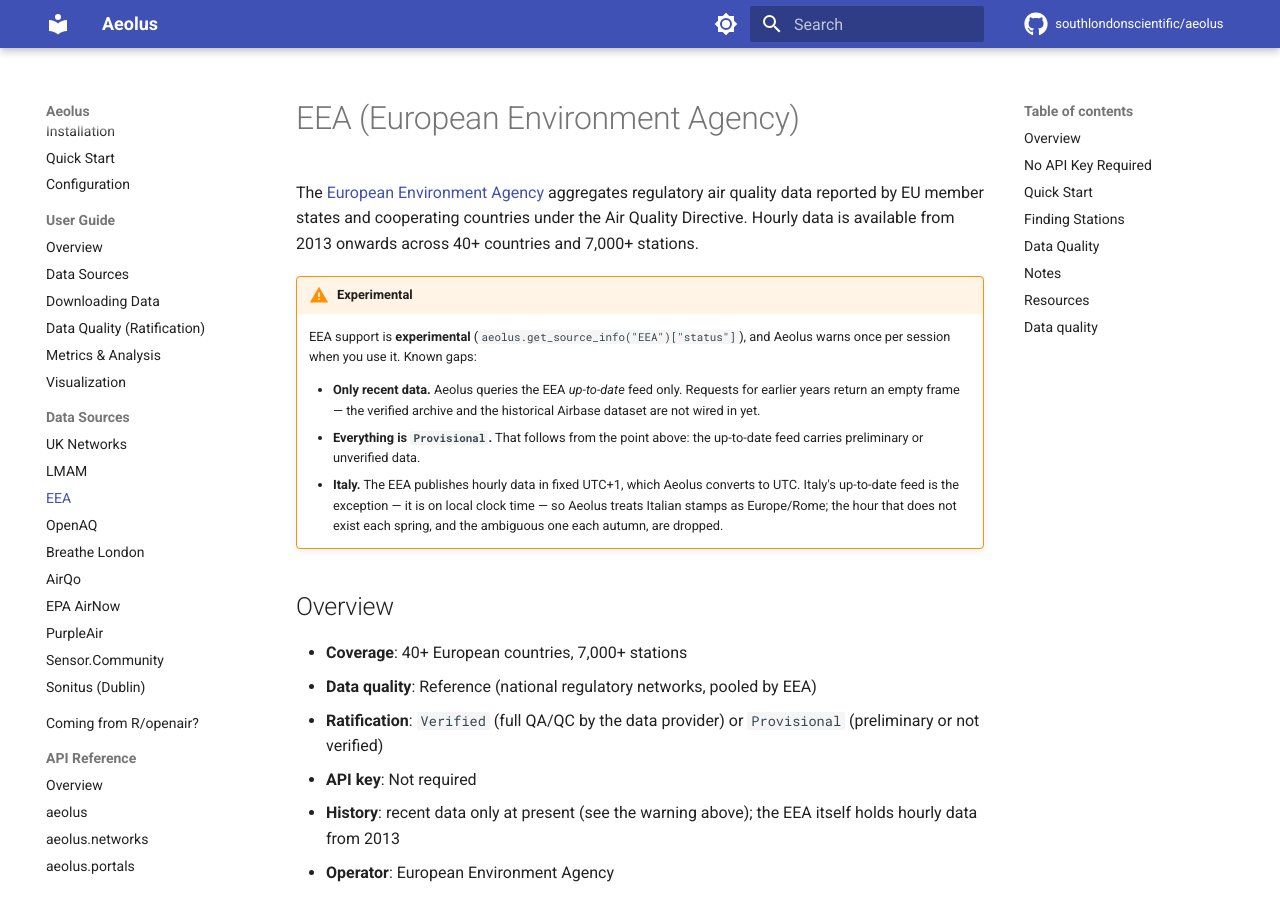
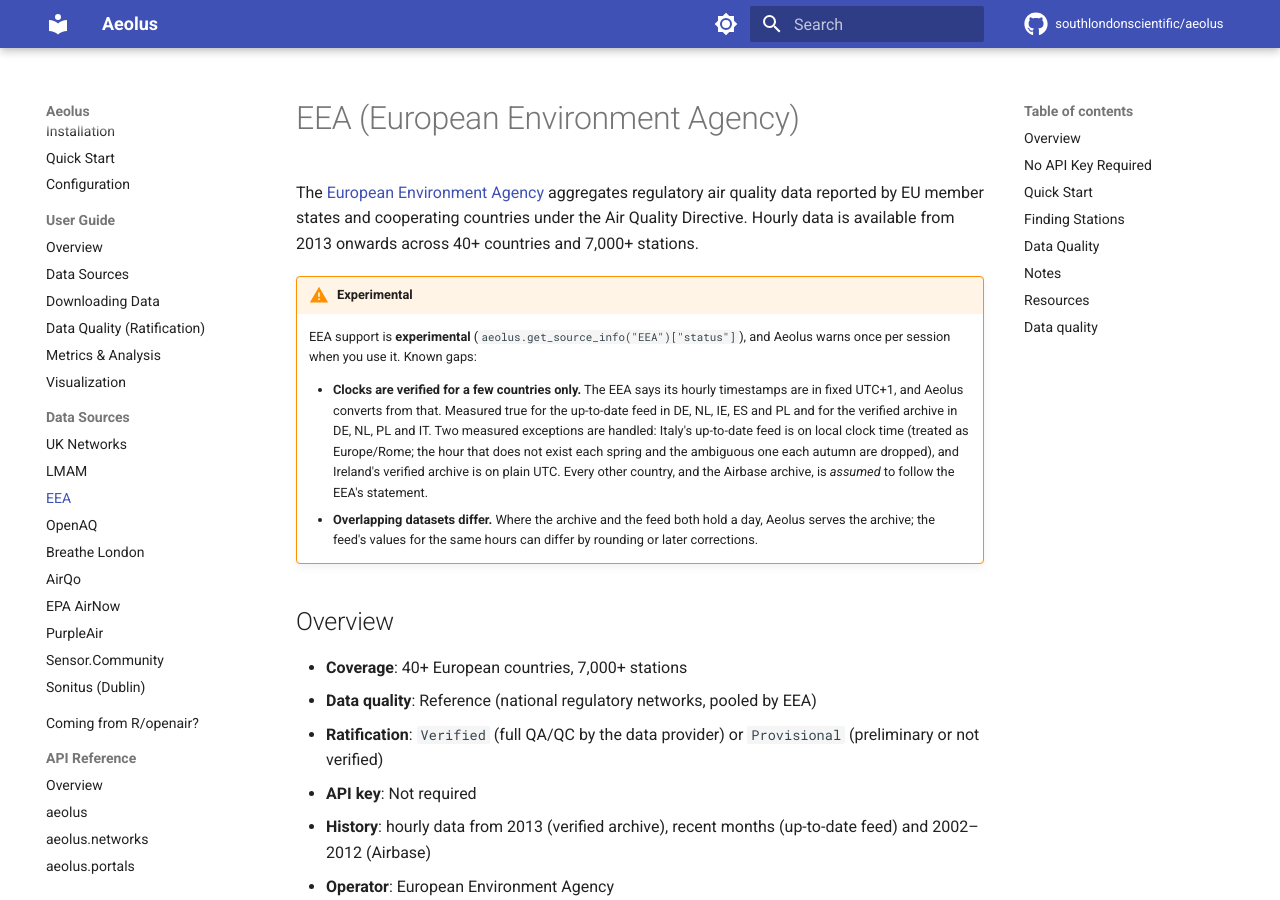
Before and after one commit to southlondonscientific/aeolus, an MkDocs documentation site: the page built from docs/sources/eea.md, in a window 1280 px wide and 900 px high. Built offline with MkDocs 1.6.1 and Material for MkDocs 9.7.7, drawn with Linux system fonts in a browser that asks for light colours; comment, search, counter and statistics services are not loaded; some of the changed text lies outside the part shown.

Commit message:
feat(eea): Airbase vocabulary entry, live guards, status note and docs
Verification=0 (Airbase) maps to an unknown tier with no stage. The EEA
conformance test had requested "STA-IE0028A", which reads as country ST,
so it passed on empty data; it now requires data, and two guards join it:
a past year served from the verified archive, and Ireland's archive clock
against Sonitus. The status note says which clocks are verified.

Co-Authored-By: Claude Fable 5.1 <noreply@anthropic.com>

```diff
--- a/docs/sources/eea.md
+++ b/docs/sources/eea.md
@@ -5,9 +5,8 @@ The [European Environment Agency](https://www.eea.europa.eu/) aggregates regulat
 !!! warning "Experimental"
     EEA support is **experimental** (`aeolus.get_source_info("EEA")["status"]`), and Aeolus warns once per session when you use it. Known gaps:
 
-    - **Only recent data.** Aeolus queries the EEA *up-to-date* feed only. Requests for earlier years return an empty frame — the verified archive and the historical Airbase dataset are not wired in yet.
-    - **Everything is `Provisional`.** That follows from the point above: the up-to-date feed carries preliminary or unverified data.
-    - **Italy.** The EEA publishes hourly data in fixed UTC+1, which Aeolus converts to UTC. Italy's up-to-date feed is the exception — it is on local clock time — so Aeolus treats Italian stamps as Europe/Rome; the hour that does not exist each spring, and the ambiguous one each autumn, are dropped.
+    - **Clocks are verified for a few countries only.** The EEA says its hourly timestamps are in fixed UTC+1, and Aeolus converts from that. Measured true for the up-to-date feed in DE, NL, IE, ES and PL and for the verified archive in DE, NL, PL and IT. Two measured exceptions are handled: Italy's up-to-date feed is on local clock time (treated as Europe/Rome; the hour that does not exist each spring and the ambiguous one each autumn are dropped), and Ireland's verified archive is on plain UTC. Every other country, and the Airbase archive, is *assumed* to follow the EEA's statement.
+    - **Overlapping datasets differ.** Where the archive and the feed both hold a day, Aeolus serves the archive; the feed's values for the same hours can differ by rounding or later corrections.
 
 ## Overview
 
@@ -15,7 +14,7 @@ The [European Environment Agency](https://www.eea.europa.eu/) aggregates regulat
 - **Data quality**: Reference (national regulatory networks, pooled by EEA)
 - **Ratification**: `Verified` (full QA/QC by the data provider) or `Provisional` (preliminary or not verified)
 - **API key**: Not required
-- **History**: recent data only at present (see the warning above); the EEA itself holds hourly data from 2013
+- **History**: hourly data from 2013 (verified archive), recent months (up-to-date feed) and 2002–2012 (Airbase)
 - **Operator**: European Environment Agency
 
 ## No API Key Required
@@ -87,4 +86,6 @@ Codes follow the [EIONET observation-verification vocabulary](https://dd.eionet.
 
 ## Data quality
 
-`qa_code` is the EIONET `Verification` code, verbatim: `"1"` verified → `qa_tier = reference_full_qc`, `ratification_stage = ratified`; `"2"` preliminary verified and `"3"` not verified → `reference_provisional`, `unratified`. The legacy `ratification` mirror shows `Ratified` or `Provisional`. Rows with `Validity < 1` (invalid, or under maintenance) are dropped rather than flagged.
+`qa_code` is the EIONET `Verification` code, verbatim: `"1"` verified → `qa_tier = reference_full_qc`, `ratification_stage = ratified`; `"2"` preliminary verified and `"3"` not verified → `reference_provisional`, `unratified`; `"0"` (Airbase, 2002–2012, status not recorded) → `unknown`. The legacy `ratification` mirror shows `Ratified` or `Provisional`. Rows with `Validity < 1` (invalid, or under maintenance) are dropped rather than flagged.
+
+`backend` says which EEA dataset served each row: `EEA_E1A` (verified archive, reported annually after national QA/QC), `EEA_E2A` (up-to-date feed) or `EEA_AIRBASE`. Aeolus asks for the archive and the feed on every download (and Airbase for windows reaching 2012 or earlier) and serves each site-pollutant-day from the highest-priority dataset that holds it.
--- a/src/aeolus/data/qa_vocabularies/EEA.yaml
+++ b/src/aeolus/data/qa_vocabularies/EEA.yaml
@@ -9,6 +9,11 @@ instrument_class: reference
 qa_model: regulatory_temporal_ratification
 default_ratification_stage: null
 qa_code_vocabulary:
+  "0":
+    description: Airbase legacy record (2002–2012); verification status not recorded
+    qa_tier: unknown
+    ratification_stage: null
+    source_url: https://dd.eionet.europa.eu/vocabulary/aq/observationverification
   "1":
     description: Verified
     qa_tier: reference_full_qc
```
Also changed, not shown: CHANGELOG.md (+1 -0 lines), docs/dev/v050_design.md (+2 -2 lines), 3 other files.
